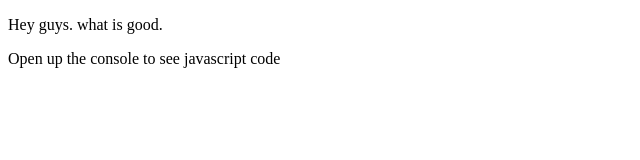
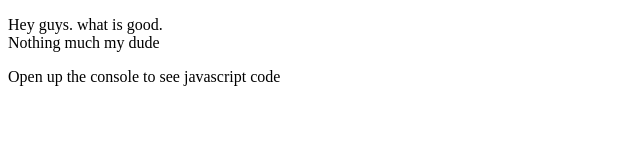
Before and after one commit to IkengaProject/sampleProject, a plain HTML site: page index.html in a window 1280 px wide. Shown: the whole page, without its empty margins (0-640 px from the left). Drawn offline with Linux system fonts and the light colour scheme.

Commit message:
Added br

```diff
--- a/index.html
+++ b/index.html
@@ -5,7 +5,8 @@
     <title></title>
   </head>
   <body>
-    <p>Hey guys. what is good.</p>
+    <p>Hey guys. what is good.
+    <br> Nothing much my dude</p>
     <p>Open up the console to see javascript code</p>
     <script src = "test.js"></script>
   </body>
```
